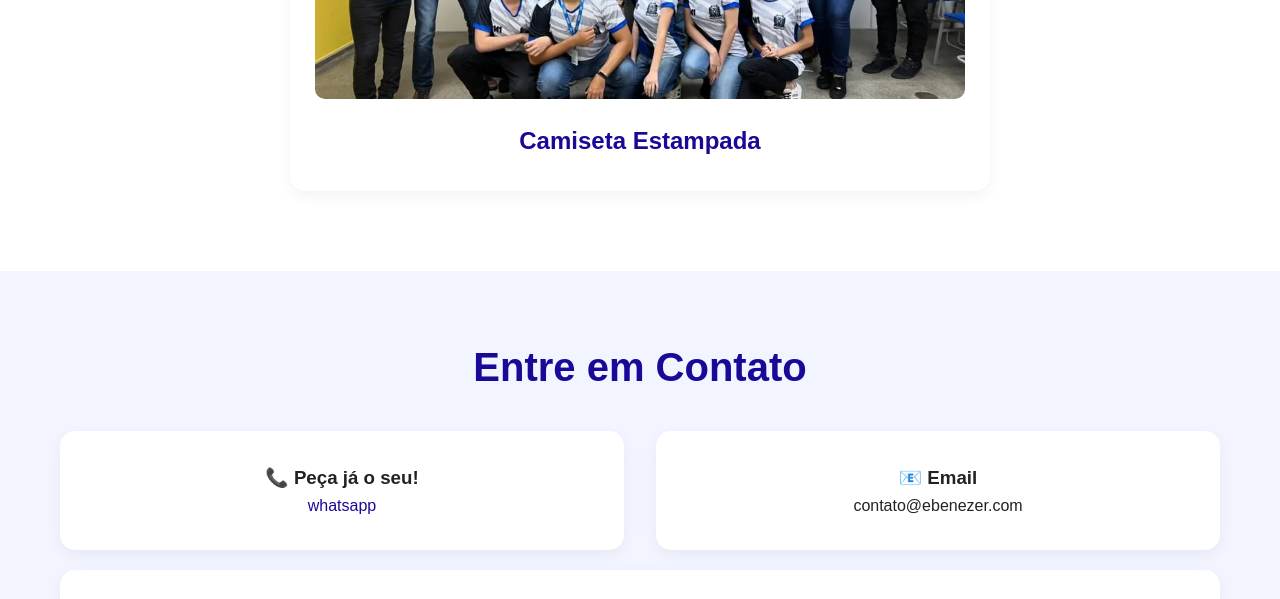
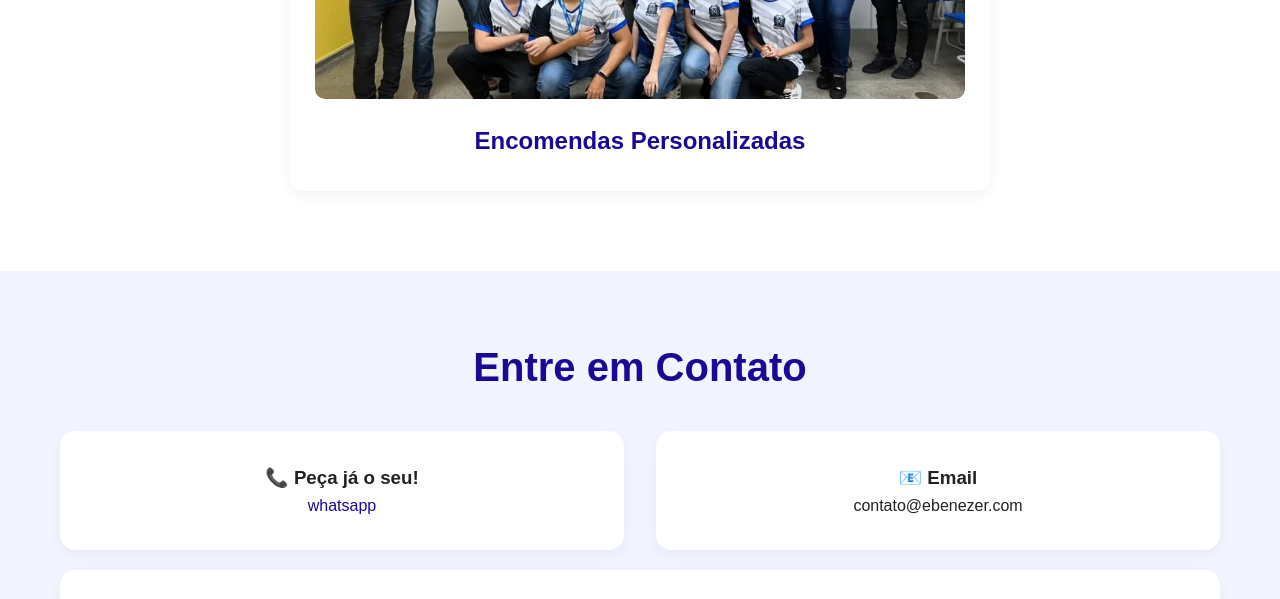
Before and after one commit to adrianosesi2023/landing-page-Eben-zer, a plain HTML site: page index.html in a window 1280 px wide. Shown: the part 1860-2459 px from the top of the page. Drawn offline with Linux system fonts and the light colour scheme.

Commit message:
Update index.html

```diff
--- a/index.html
+++ b/index.html
@@ -409,7 +409,7 @@
             <div class="services-grid">
                 <div class="service-card sesi">
                     <a href="https://www.instagram.com/ebenezerestampa/p/CcyNy_lLNNW"><img src="img/foto4.jpg" alt="Produto 1">
-                    <h3>Camiseta Estampada</h3></a>
+                    <h3>Encomendas Personalizadas</h3></a>
                 </div>
             </div>
         </div>
```
